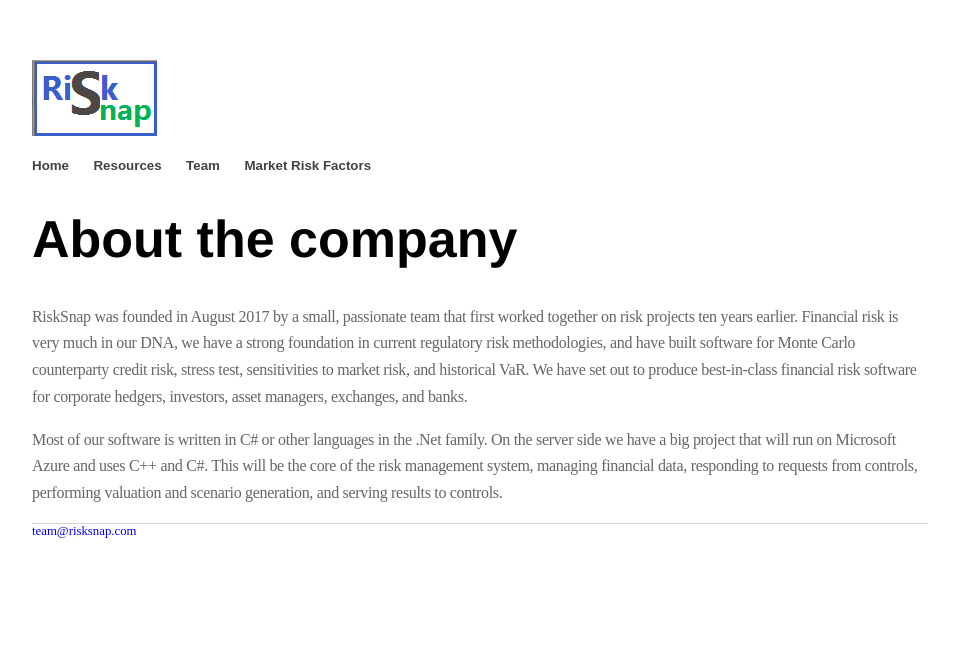
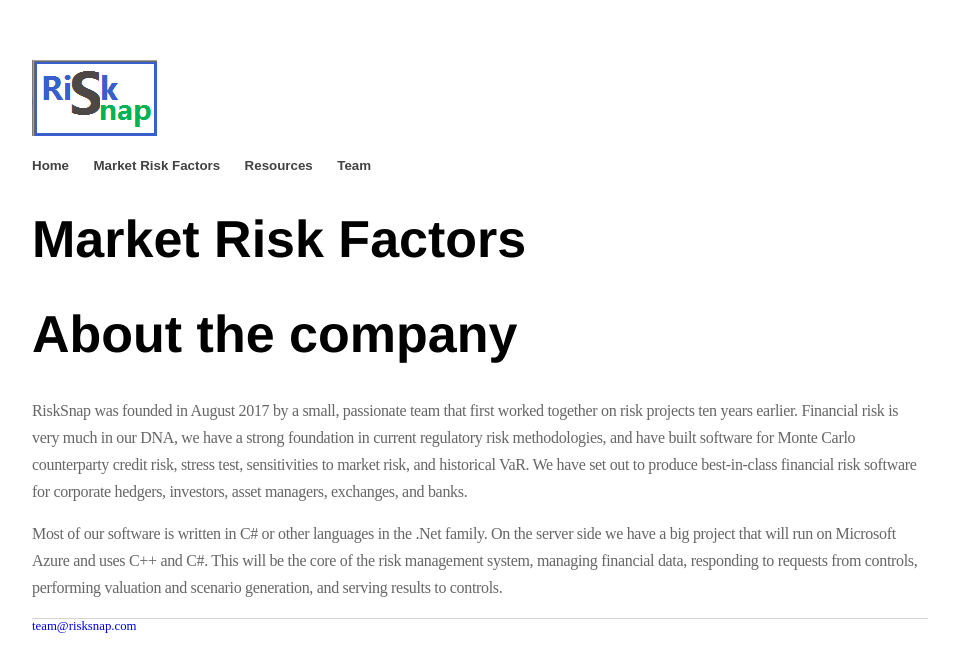
Before and after one commit to risksnap/RiskSnap, a Jekyll site: the page built from index.html, in a window 1280 px wide. Shown: the top 672 px of the page, without its empty margins (160-1119 px from the left). Built offline with Jekyll 4.4.1, drawn with Linux system fonts in a browser that asks for light colours.

Commit message:
marketriskfactors

```diff
--- a/_layouts/default-template.html
+++ b/_layouts/default-template.html
@@ -20,9 +20,9 @@
 		<nav>
     		<ul>
         		<li><a class="menufont" href="/">Home</a></li>
+  			    <li><a class="menufont" href="/marketriskfactors">Market Risk Factors</a></li>
 	        	<li><a class="menufont" href="/resources">Resources</a></li>
         		<li><a class="menufont" href="/team">Team</a></li>
-			<li><a class="menufont" href="/marketriskfactors">Market Risk Factors</a></li>
     		</ul>
 		</nav>
 		<div class="container">
--- a/_layouts/marketriskfactors-template.html
+++ b/_layouts/marketriskfactors-template.html
@@ -2,8 +2,6 @@
 layout: default-template
 ---
 <div class="layout">
-	<H1>MarketRiskFactors</H1>
-    <div class="table">
-           {{ content }}
-    </div>
+	<H1>Market Risk Factors</H1>
+       {{ content }}
 </div><!-- /.blurb -->
--- a/index.html
+++ b/index.html
@@ -1,5 +1,5 @@
 ---
-layout: default-template
+layout: marketriskfactors-template
 ---
 <div class="blurb">
 	<H1>About the company</H1>
```
